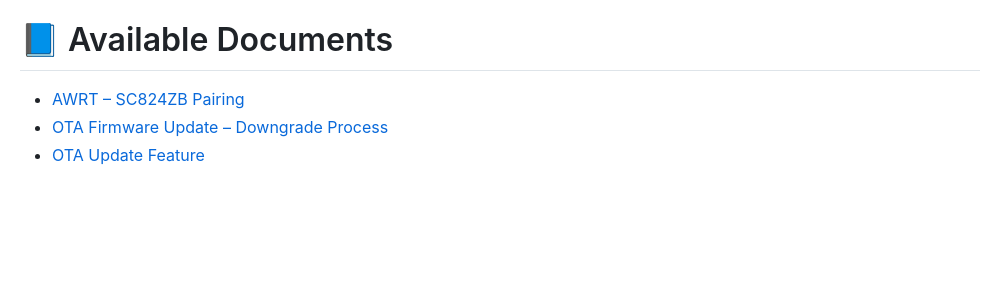
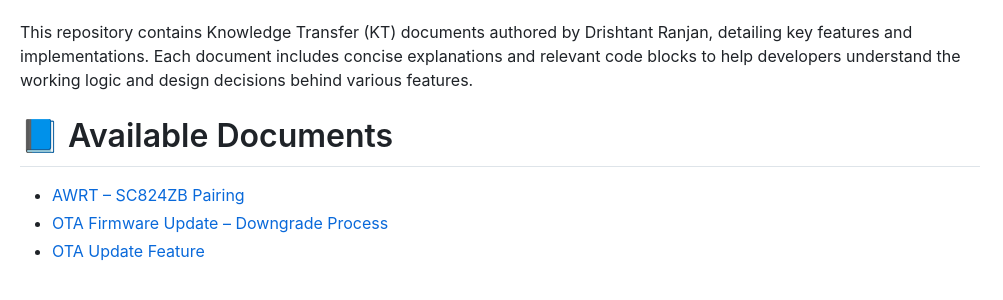
Before and after one commit to drishtant54/KT-Documents, a Jekyll site: the page built from index.md, in a window 1280 px wide. Shown: the top 300 px of the page, without its empty margins (0-1003 px from the left). Built offline with Jekyll 4.4.1, drawn with Linux system fonts in a browser that asks for light colours; nearby versions of some CDN libraries.

Commit message:
Update index.md

```diff
--- a/index.md
+++ b/index.md
@@ -2,9 +2,10 @@
 layout: default
 title: KT Document Index
 ---
+This repository contains Knowledge Transfer (KT) documents authored by Drishtant Ranjan, detailing key features and implementations. Each document includes concise explanations and relevant code blocks to help developers understand the working logic and design decisions behind various features.
 
 # 📘 Available Documents
 
 - [AWRT – SC824ZB Pairing](docs/awrt-pairing)
-- [OTA Firmware Update – Downgrade Process](docs/ota-downgrade)
-- [OTA Update Feature](docs/ota-update)
+- [OTA Firmware Update – Downgrade Process](docs/ota-upgrade-downgrade-process)
+- [OTA Update Feature](docs/ota-update-feature)
```
